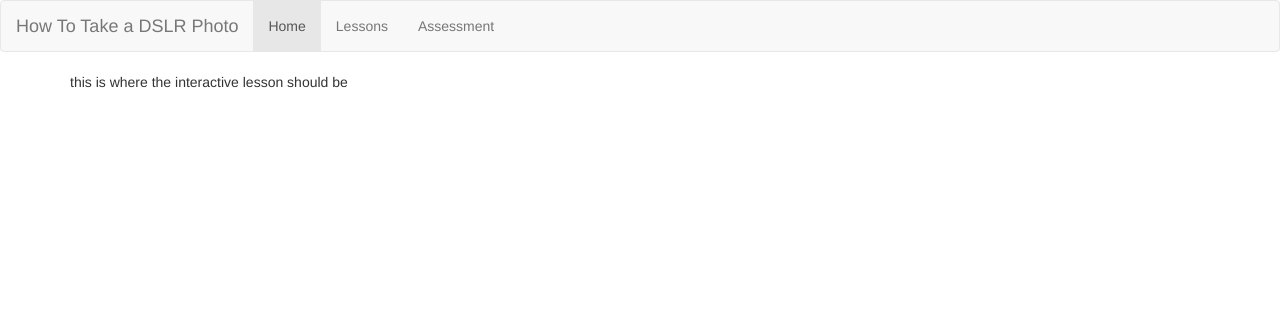
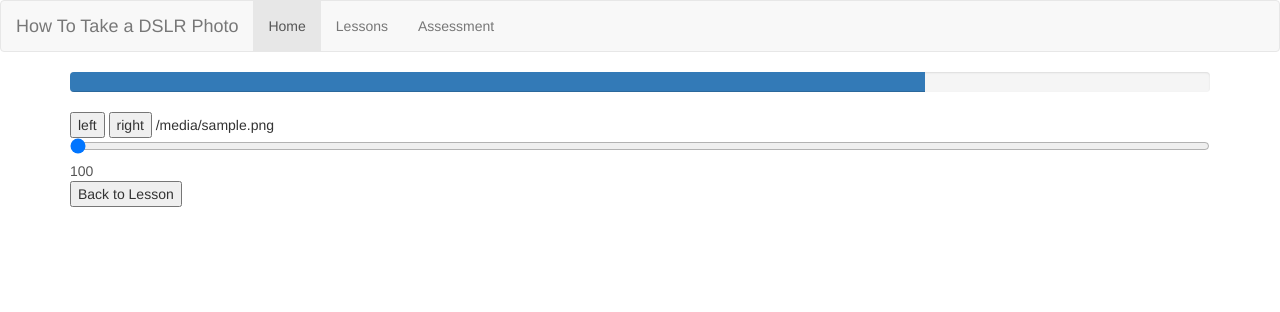
Before and after one commit to shivanipatel16/photography-website, a Flask app: template templates/lesson_interactive.html in a window 1280 px wide. Shown: the top 312 px of the page. Run offline with Flask 2, Linux system fonts and the light colour scheme; the template is opened without the code that fills it: most values are stand-ins (such as "Sample title", 1, 10 or a date in 2020); some libraries are stand-ins or nearby versions.

Commit message:
server now gives static / interactive images as lists

```diff
--- a/server.py
+++ b/server.py
@@ -3,6 +3,7 @@ from flask import render_template
 from flask import Response, request, jsonify
 import json
 import pprint
+import natsort
 import os
 import time
 
@@ -17,57 +18,76 @@ app.config['INTERACTIVE_PHOTOS'] = INTERACTIVE_PHOTOS
 app.config['INTERACTIVE_2_PHOTOS'] = INTERACTIVE_2_PHOTOS
 app.config['QUIZ_PHOTOS'] = QUIZ_PHOTOS
 
+
+def get_interactive_filenames(lesson):
+    filenames = list()
+    for file in os.listdir(app.config['INTERACTIVE_PHOTOS']):
+        if file.startswith(lesson):
+            filenames.append("\\" + os.path.join(app.config['INTERACTIVE_PHOTOS'], file))
+    return natsort.natsorted(filenames)
+
+def get_static_filenames(lesson):
+    filenames = list()
+    for file in os.listdir(app.config['STATIC_PHOTOS']):
+        if file.startswith(lesson):
+            filenames.append("\\" + os.path.join(app.config['STATIC_PHOTOS'], file))
+    return natsort.natsorted(filenames)
+
+
 # {quiz#: [str: quiz_question, str[]: quiz_options, str: user_answer,
 #          str: answer, str: explanation, str: image_filename int: correct_bool]}
 quiz_questions = {
     "1": ["What should the photographer do to address the noise in the image?",
-         ["Lower the ISO and make the shutter speed slower.",
-          "Lower the aperture and make the shutter speed faster.",
-          "Lower the ISO.",
-          "Increase the aperture and increase the ISO."],
+          ["Lower the ISO and make the shutter speed slower.",
+           "Lower the aperture and make the shutter speed faster.",
+           "Lower the ISO.",
+           "Increase the aperture and increase the ISO."],
           "", "0", "", "", -1],
     "2": ["Which options will help decrease the brightness of an image the most?",
-         ["Increase the ISO level, make the shutter speed faster, increase the aperture",
-          "Decrease the ISO level, make the shutter speed slower, decrease the aperture",
-          "Increase the ISO level, make the shutter speed faster, decrease the aperture",
-          "Decrease the ISO level, make the shutter speed faster, increase the aperture"],
-          "", "3", "", "", -1], # TODO: convert this question to multiple choice
+          ["Increase the ISO level, make the shutter speed faster, increase the aperture",
+           "Decrease the ISO level, make the shutter speed slower, decrease the aperture",
+           "Increase the ISO level, make the shutter speed faster, decrease the aperture",
+           "Decrease the ISO level, make the shutter speed faster, increase the aperture"],
+          "", "3", "", "", -1],  # TODO: convert this question to multiple choice
     "3": ["Why is this image blurry?",
-         ["Exposure", "Shutter speed", "ISO", "Aperture"],
+          ["Exposure", "Shutter speed", "ISO", "Aperture"],
           "", "1", "", "", -1],
-    "4": ["Rhonda took this image on the left with the settings, and she was hoping to retake it to look more like the image on the right. What can Rhonda change to get her desired photograph?",
-         ["Lower the aperture", "Zoom in on the flower",
-          "Increase the ISO", "Make the shutter speed faster"],
-          "", "0", "", "", -1],
-    "5": ["This couple wants to take their engagement portrait outdoors. What do they have to account for in this setting?",
-         ["Bright outdoor light, and focus on subjects’ faces",
-          "Background clarity and details",
-          "Subject motion",
-          "Nothing"],
-          "", "0", "", "", -1],
-    "6": ["The photographer has decided to adjust for sunny, bright  outdoor lighting. What settings should be adjusted to account for those conditions?",
-         ["Fast shutter speed + low ISO",
-          "Slow shutter speed + low ISO",
-          "Slow shutter speed + high ISO",
-          "Fast shutter speed + high ISO"],
-          "", "0", "", "", -1],
+    "4": [
+        "Rhonda took this image on the left with the settings, and she was hoping to retake it to look more like the image on the right. What can Rhonda change to get her desired photograph?",
+        ["Lower the aperture", "Zoom in on the flower",
+         "Increase the ISO", "Make the shutter speed faster"],
+        "", "0", "", "", -1],
+    "5": [
+        "This couple wants to take their engagement portrait outdoors. What do they have to account for in this setting?",
+        ["Bright outdoor light, and focus on subjects’ faces",
+         "Background clarity and details",
+         "Subject motion",
+         "Nothing"],
+        "", "0", "", "", -1],
+    "6": [
+        "The photographer has decided to adjust for sunny, bright  outdoor lighting. What settings should be adjusted to account for those conditions?",
+        ["Fast shutter speed + low ISO",
+         "Slow shutter speed + low ISO",
+         "Slow shutter speed + high ISO",
+         "Fast shutter speed + high ISO"],
+        "", "0", "", "", -1],
     "7": ["What camera settings did the photographer use to take this picture?",
-         ["Fast shutter speed + low ISO",
-          "Slow shutter speed + low ISO",
-          "Slow shutter speed + high ISO",
-          "Fast shutter speed + high ISO"],
+          ["Fast shutter speed + low ISO",
+           "Slow shutter speed + low ISO",
+           "Slow shutter speed + high ISO",
+           "Fast shutter speed + high ISO"],
           "", "1", "", "", -1],
     "8": ["What setting was changed in the second photo, and what was the effect?",
-         ["Aperture; background became more detailed",
-          "ISO, background became brighter",
-          "Shutter speed; background became more detailed",
-          "Nothing"],
+          ["Aperture; background became more detailed",
+           "ISO, background became brighter",
+           "Shutter speed; background became more detailed",
+           "Nothing"],
           "", "0", "", "", -1],
     "9": ["What should be done to put the Capitol Building in focus?",
-         ["Increase ISO",
-          "Lower the aperture",
-          "Increase the aperture and move the focal point",
-          "Increase the shutter speed"],
+          ["Increase ISO",
+           "Lower the aperture",
+           "Increase the aperture and move the focal point",
+           "Increase the shutter speed"],
           "", "2", "", "", -1],
 }
 
@@ -75,28 +95,28 @@ quiz_questions = {
 #          str[]: image_filenames, int: from_quiz_#]}
 static_lesson_info = {
     "iso": ["iso", -1,
-           ["Let's say you are ready to take a photo.",
-            "You should always assess the light by considering the weather, artificial light, and shadows.",
-            "ISO helps you adjust for the light by simply allowing you to brighten or darken the photo."],
-           [], -1],
+            ["Let's say you are ready to take a photo.",
+             "You should always assess the light by considering the weather, artificial light, and shadows.",
+             "ISO helps you adjust for the light by simply allowing you to brighten or darken the photo."],
+            get_static_filenames("iso"), -1],
     "aperture": ["aperture", -1,
-           ["Aperture also known as “f-stop” controls how sharp the background is.",
-           "Now, the background of an image is defined by the focal point (what the camera is set to focus on)"],
-           [], -1],
+                 ["Aperture also known as “f-stop” controls how sharp the background is.",
+                  "Now, the background of an image is defined by the focal point (what the camera is set to focus on)"],
+                 get_static_filenames("aperture"), -1],
     "shutter_speed": ["shutter_speed", -1,
-           ["Shutter speed is the speed at which the shutter of the camera closes.",
-           "The longer the shutter speed, the more light strikes the sensor.",
-           "A slow shutter speed can be used to capture motion (like image on the left).",
-           "1/60 sec is the most common shutter speed for a typical photo."],
-           [], -1]
+                      ["Shutter speed is the speed at which the shutter of the camera closes.",
+                       "The longer the shutter speed, the more light strikes the sensor.",
+                       "A slow shutter speed can be used to capture motion (like image on the left).",
+                       "1/60 sec is the most common shutter speed for a typical photo."],
+                      get_static_filenames("shutter_speed"), -1]
 }
 
 # {topic: [str: title, int: visit_timestamp, str[]: topic_sentences,
 #          str[]: image_filenames, int: from_quiz_#]]}
 interactive_lesson_info = {
-    "iso": ["iso", -1, [], [], -1],
-    "aperture": ["aperture", -1, [], [], -1],
-    "shutter_speed": ["shutter_speed", -1, [], [], -1]
+    "iso": ["iso", -1, [], get_interactive_filenames("iso"), -1],
+    "aperture": ["aperture", -1, [], get_interactive_filenames("iso"), -1],
+    "shutter_speed": ["shutter_speed", -1, [], get_interactive_filenames("iso"), -1]
 }
 
 # {topic: [str: title, int: visit_timestamp, str[]: topic_sentences,
@@ -107,24 +127,20 @@ interactive_2_lesson_info = {
     "aperture-shutter_speed": ["aperture-shutter_speed", -1, [], [], -1]
 }
 
-
 userscore = 0
 
 question_to_review = -1
 
 
-def get_interactive_lesson_image(lesson_on, iso=None, f_stop=None, shutter_speed=None):
-    # TODO: group -- think about how we are going to say which iso is available, how are we going to round, etc?
-    # TODO: shivani
-    return "_SVP2779.jpg", iso, f_stop, shutter_speed
-
 @app.route('/')
 def welcome():
     return render_template('home.html')
 
+
 @app.route('/lesson')
 def lesson():
     return render_template('lesson.html')
+
 
 # /lesson/iso
 # /lesson/aperture
@@ -136,20 +152,16 @@ def static_lesson(lesson_topic):
 
     info_arr = static_lesson_info[lesson_topic]
     lesson_title = info_arr[0]
-    info_arr[1] = time.time() # timestamp visit
+    info_arr[1] = time.time()  # timestamp visit
     lesson_sentences = info_arr[2]
-
+    lesson_images = info_arr[3]
     # copy back over info arr to dictionary
     static_lesson_info[lesson_topic] = info_arr
     print(static_lesson_info[lesson_topic])
-    image1 = "\\" + os.path.join(app.config['STATIC_PHOTOS'], f"{lesson_topic}-lesson-1.jpg")
-    image2 = "\\" + os.path.join(app.config['STATIC_PHOTOS'], f"{lesson_topic}-lesson-2.jpg")
 
-    # TODO: pass in the photo setting to the frontend (what is the iso, aperture, shutter speed?)
-    image1 = "\\" + os.path.join(app.config['STATIC_PHOTOS'], f"{lesson_title}-lesson-1.jpg")
-    image2 = "\\" + os.path.join(app.config['STATIC_PHOTOS'], f"{lesson_title}-lesson-2.jpg")
+    return render_template('lesson_static.html', title=lesson_title, desc=lesson_sentences, info=info_arr,
+                           image1=lesson_images[0], image2=lesson_images[1])
 
-    return render_template('lesson_static.html', title=lesson_title, desc=lesson_sentences, info=info_arr, image1=image1, image2=image2)
 
 # /lesson/interactive/iso
 # /lesson/interactive/aperture
@@ -160,14 +172,17 @@ def interactive_lesson(lesson_topic):
         return render_template('home.html')
 
     info_arr = interactive_lesson_info[lesson_topic]
+    print(info_arr)
     lesson_title = info_arr[0]
-    info_arr[1] = time.time() # timestamp visit
+    info_arr[1] = time.time()  # timestamp visit
     lesson_sentences = info_arr[2]
     lesson_images = info_arr[3]
 
     # copy back over info arr to dictionary
     interactive_lesson_info[lesson_topic] = info_arr
-    return render_template('lesson_interactive.html', title=lesson_title, desc=lesson_sentences, images=lesson_images, info=info_arr)
+    return render_template('lesson_interactive.html', title=lesson_title, desc=lesson_sentences, images=lesson_images,
+                           info=info_arr)
+
 
 # /lesson/interactive/iso/aperture
 # /lesson/interactive/iso/shutter_speed
@@ -180,18 +195,21 @@ def interactive_lesson_2(lesson_topic1, lesson_topic2):
 
     info_arr = interactive_2_lesson_info[lesson_topic]
     lesson_title = info_arr[0]
-    info_arr[1] = time.time() # timestamp visit
+    info_arr[1] = time.time()  # timestamp visit
     lesson_sentences = info_arr[2]
     lesson_images = info_arr[3]
-
     # copy back over info arr to dictionary
     interactive_2_lesson_info[lesson_topic] = info_arr
     print(interactive_2_lesson_info[lesson_topic])
-    return render_template('lesson_interactive_2.html', title=lesson_title, desc=lesson_sentences, images=lesson_images, info=info_arr)
+    print(lesson_images)
+    return render_template('lesson_interactive_2.html', title=lesson_title, desc=lesson_sentences, images=lesson_images,
+                           info=info_arr)
+
 
 @app.route('/assessment_start')
 def assessment_start():
     return render_template('assessment_start.html')
+
 
 @app.route('/assessment/<question>')
 def assessment_question(question):
@@ -219,6 +237,7 @@ def assessment_question(question):
     }
     return render_template('assessment_question.html', data=data)
 
+
 @app.route('/update_userscore', methods=['GET', 'POST'])
 def update_userscore(correct_tally=None):
     global userscore
@@ -229,21 +248,23 @@ def update_userscore(correct_tally=None):
     userscore = userscore + score_tally
     # print(f"userscore: {userscore}/{9}")
 
-    return jsonify(userscore = userscore)
+    return jsonify(userscore=userscore)
+
 
 @app.route('/review_currquestion', methods=['GET', 'POST'])
-def review_currquestion (currq):
+def review_currquestion(currq):
     global question_to_review
 
     json_data = request.get_json()
-    question_to_review= int(json_data)
+    question_to_review = int(json_data)
 
-    return jsonify(question_to_review = question_to_review)
+    return jsonify(question_to_review=question_to_review)
 
 
 @app.route('/assessment_complete')
 def assessment_complete():
     return render_template('assessment_complete.html', userscore=userscore)
 
+
 if __name__ == '__main__':
     app.run(debug=True)
--- a/templates/lesson_interactive.html
+++ b/templates/lesson_interactive.html
@@ -1,4 +1,23 @@
 {% extends "layout.html" %} {% block content %}
 
-this is where the interactive lesson should be
+
+<script>
+
+	console.log($("#slider-output"));
+
+</script>
+
+<div class="progress">
+	<div class="progress-bar" role="progressbar" style="width: 75%" aria-valuenow="50" aria-valuemin="0"
+		aria-valuemax="100"></div>
+</div>
+<button id="left">left</button>
+<button id="right">right</button>
+
+{{images}}
+<input id="slider" type="range" value="24" min="0" max="2601" step="100"
+	oninput="this.nextElementSibling.value = this.value">
+<output id="slider-output">100</output>
+
+<button id="lesson">Back to Lesson</button>
 {% endblock %}
```
Also changed, not shown: templates/lesson.html (+5 -12 lines), static/interactive_photos/inter-iso-ISO 100.jpg (deleted), static/interactive_photos/inter-iso-ISO 1000.jpg (deleted), static/interactive_photos/inter-iso-ISO 125.jpg (deleted), static/interactive_photos/inter-iso-ISO 1250.jpg (deleted), static/interactive_photos/inter-iso-ISO 160.jpg (deleted), static/interactive_photos/inter-iso-ISO 200.jpg (deleted), 10 other files.
